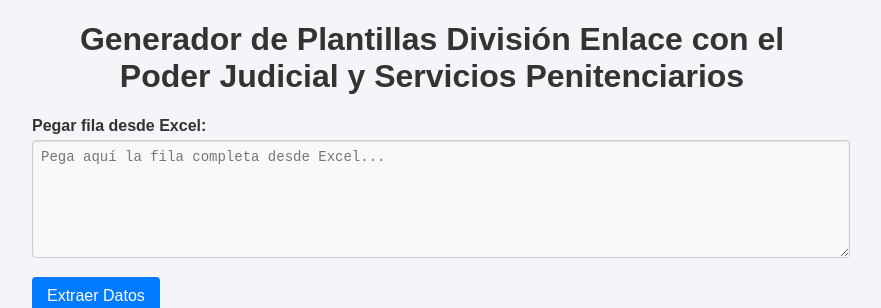
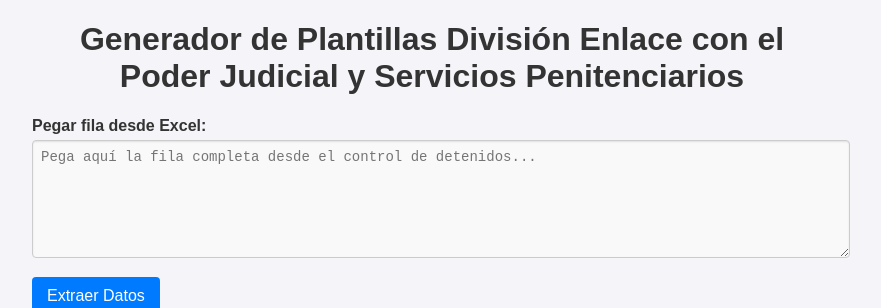
Before and after one commit to chriscip02/generador-plantillas, a plain HTML site: page index.html in a window 1280 px wide. Shown: the top 308 px of the page, without its empty margins (208-1089 px from the left). Drawn offline with Linux system fonts and the light colour scheme.

Commit message:
Update index.html
actualizo el textarea del cuadro para insertar la fila

```diff
--- a/index.html
+++ b/index.html
@@ -70,7 +70,7 @@
 
         <div class="section">
             <label for="excel-data">Pegar fila desde Excel:</label>
-            <textarea id="excel-data" rows="3" placeholder="Pega aquí la fila completa desde Excel..."></textarea>
+            <textarea id="excel-data" rows="3" placeholder="Pega aquí la fila completa desde el control de detenidos..."></textarea>
             <button id="extract-data">Extraer Datos</button>
         </div>
 
```
